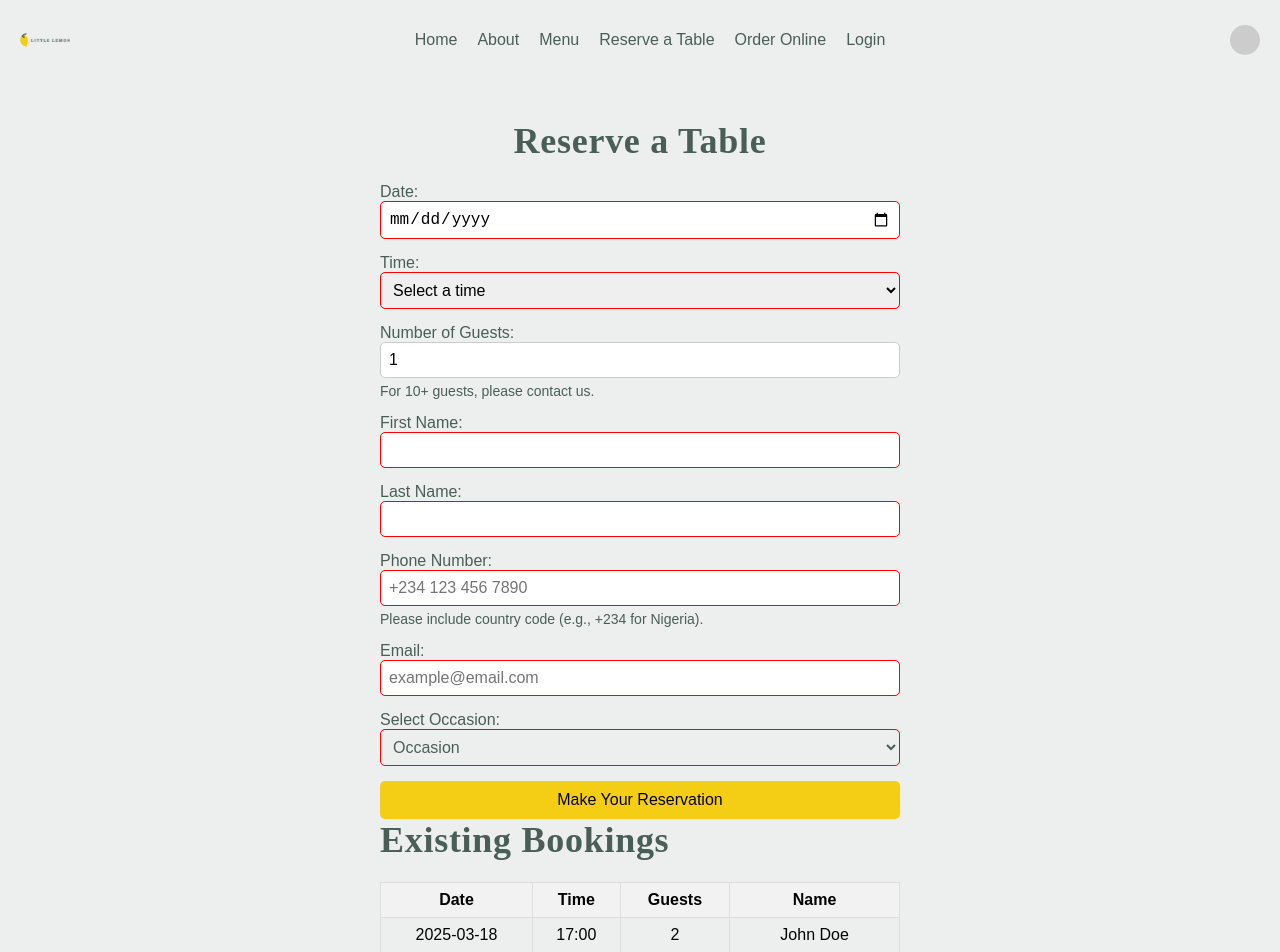
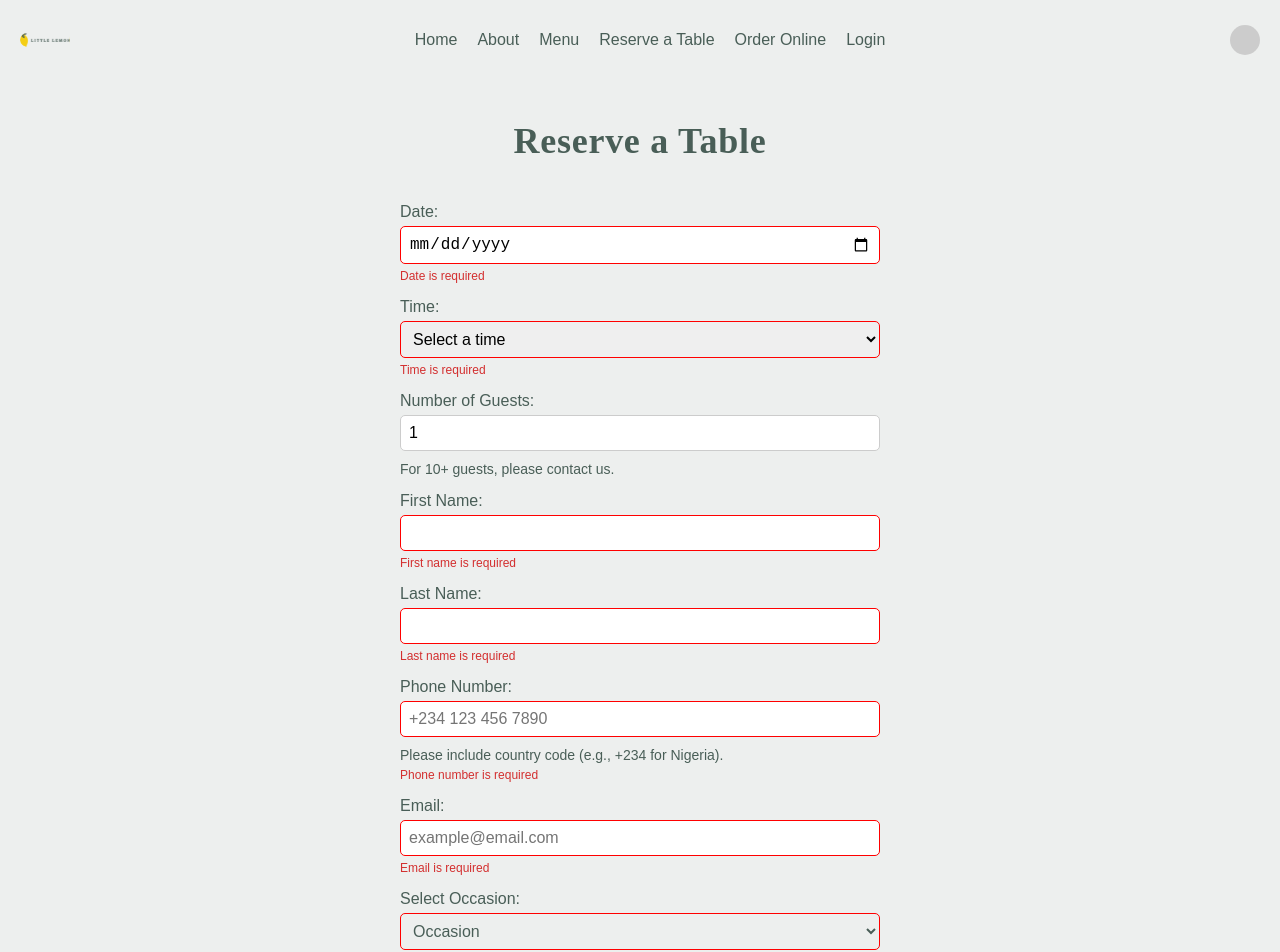
Before and after one commit to Hephzibah-SO-Cu/Little-Lemon-CS, a React (Create React App) app: page /booking in a window 1280 px wide. Shown: the top 952 px of the page. Built offline with nearby package versions, Linux system fonts and the light colour scheme.

Commit message:
HTML and React Form Validation Added

```diff
--- a/src/components/BookingForm.js
+++ b/src/components/BookingForm.js
@@ -1,8 +1,11 @@
 import React from 'react';
 
-function BookingForm({ formData, availableTimes, handleChange, handleSubmit }) {
+function BookingForm({ formData, availableTimes, handleChange, handleSubmit, formErrors, isFormValid }) {
+  // Get today's date in YYYY-MM-DD format for the min attribute
+  const today = new Date().toISOString().split('T')[0];
+
   return (
-    <form onSubmit={handleSubmit}>
+    <form onSubmit={handleSubmit} noValidate>
       <label htmlFor="date">
         Date:
         <input
@@ -11,9 +14,11 @@ function BookingForm({ formData, availableTimes, handleChange, handleSubmit }) {
           name="date"
           value={formData.date}
           onChange={handleChange}
+          min={today}
           required
           aria-required="true"
         />
+        {formErrors.date && <span className="error">{formErrors.date}</span>}
       </label>
       <label htmlFor="time">
         Time:
@@ -34,6 +39,7 @@ function BookingForm({ formData, availableTimes, handleChange, handleSubmit }) {
             </option>
           ))}
         </select>
+        {formErrors.time && <span className="error">{formErrors.time}</span>}
       </label>
       <label htmlFor="guests">
         Number of Guests:
@@ -53,6 +59,7 @@ function BookingForm({ formData, availableTimes, handleChange, handleSubmit }) {
         <span id="guest-note" className="guest-note">
           For 10+ guests, please contact us.
         </span>
+        {formErrors.guests && <span className="error">{formErrors.guests}</span>}
       </label>
       <label htmlFor="firstName">
         First Name:
@@ -62,9 +69,13 @@ function BookingForm({ formData, availableTimes, handleChange, handleSubmit }) {
           name="firstName"
           value={formData.firstName}
           onChange={handleChange}
+          pattern="[A-Za-z]+"
+          minLength="2"
           required
           aria-required="true"
+          title="First name must contain only letters and be at least 2 characters long"
         />
+        {formErrors.firstName && <span className="error">{formErrors.firstName}</span>}
       </label>
       <label htmlFor="lastName">
         Last Name:
@@ -74,9 +85,13 @@ function BookingForm({ formData, availableTimes, handleChange, handleSubmit }) {
           name="lastName"
           value={formData.lastName}
           onChange={handleChange}
+          pattern="[A-Za-z]+"
+          minLength="2"
           required
           aria-required="true"
+          title="Last name must contain only letters and be at least 2 characters long"
         />
+        {formErrors.lastName && <span className="error">{formErrors.lastName}</span>}
       </label>
       <label htmlFor="phone">
         Phone Number:
@@ -95,6 +110,7 @@ function BookingForm({ formData, availableTimes, handleChange, handleSubmit }) {
         <span id="phone-note" className="phone-note">
           Please include country code (e.g., +234 for Nigeria).
         </span>
+        {formErrors.phone && <span className="error">{formErrors.phone}</span>}
       </label>
       <label htmlFor="email">
         Email:
@@ -108,6 +124,7 @@ function BookingForm({ formData, availableTimes, handleChange, handleSubmit }) {
           required
           aria-required="true"
         />
+        {formErrors.email && <span className="error">{formErrors.email}</span>}
       </label>
       <label htmlFor="occasion">
         Select Occasion:
@@ -129,8 +146,11 @@ function BookingForm({ formData, availableTimes, handleChange, handleSubmit }) {
           <option value="Business Meeting">Business Meeting</option>
           <option value="Other">Other</option>
         </select>
+        {formErrors.occasion && <span className="error">{formErrors.occasion}</span>}
       </label>
-      <button type="submit">Make Your Reservation</button>
+      <button type="submit" disabled={!isFormValid}>
+        Make Your Reservation
+      </button>
     </form>
   );
 }
--- a/src/components/BookingPage.css
+++ b/src/components/BookingPage.css
@@ -4,11 +4,75 @@ table {
   border-collapse: collapse;
   margin-top: 20px;
 }
-  th, td {
+
+th,
+td {
   border: 1px solid #ddd;
   padding: 8px;
   text-align: center;
 }
+
 th {
   background-color: #f2f2f2;
 }
+
+form {
+  max-width: 600px;
+  margin: 0 auto;
+  padding: 20px;
+  display: flex;
+  flex-direction: column;
+  gap: 15px;
+}
+
+label {
+  display: flex;
+  flex-direction: column;
+  gap: 5px;
+}
+
+input,
+select {
+  padding: 8px;
+  border: 1px solid #ccc;
+  border-radius: 4px;
+  font-size: 16px;
+}
+
+.guest-note,
+.phone-note {
+  font-size: 12px;
+  color: #666;
+}
+
+.occasion-default {
+  color: #999;
+}
+
+.occasion-selected {
+  color: #000;
+}
+
+.error {
+  color: #d32f2f;
+  font-size: 12px;
+}
+
+button {
+  padding: 10px;
+  background-color: #007bff;
+  color: white;
+  border: none;
+  border-radius: 4px;
+  font-size: 16px;
+  cursor: pointer;
+}
+
+button:disabled {
+  background-color: #cccccc;
+  cursor: not-allowed;
+}
+
+button:hover:not(:disabled) {
+  background-color: #0056b3;
+}
--- a/src/components/BookingPage.js
+++ b/src/components/BookingPage.js
@@ -1,4 +1,4 @@
-import React, { useState } from 'react';
+import React, { useState, useEffect } from 'react';
 import BookingForm from './BookingForm';
 import Footer from './Footer';
 import './BookingPage.css';
@@ -16,12 +16,114 @@ function BookingPage({ availableTimes, dispatch, submitForm, bookingData }) {
     occasion: '',
   });
 
+  // State for form errors
+  const [formErrors, setFormErrors] = useState({
+    date: '',
+    time: '',
+    guests: '',
+    firstName: '',
+    lastName: '',
+    phone: '',
+    email: '',
+    occasion: '',
+  });
+
+  // Validate a single field
+  const validateField = (name, value) => {
+    let error = '';
+
+    switch (name) {
+      case 'date':
+        if (!value) {
+          error = 'Date is required';
+        } else {
+          const selectedDate = new Date(value);
+          const today = new Date();
+          today.setHours(0, 0, 0, 0);
+          if (selectedDate < today) {
+            error = 'Date cannot be in the past';
+          }
+        }
+        break;
+      case 'time':
+        if (!value) {
+          error = 'Time is required';
+        }
+        break;
+      case 'guests':
+        const guestsNum = parseInt(value, 10);
+        if (isNaN(guestsNum) || guestsNum < 1) {
+          error = 'Number of guests must be at least 1';
+        } else if (guestsNum > 10) {
+          error = 'Number of guests cannot exceed 10';
+        }
+        break;
+      case 'firstName':
+        if (!value) {
+          error = 'First name is required';
+        } else if (!/^[A-Za-z]+$/.test(value)) {
+          error = 'First name must contain only letters';
+        } else if (value.length < 2) {
+          error = 'First name must be at least 2 characters long';
+        }
+        break;
+      case 'lastName':
+        if (!value) {
+          error = 'Last name is required';
+        } else if (!/^[A-Za-z]+$/.test(value)) {
+          error = 'Last name must contain only letters';
+        } else if (value.length < 2) {
+          error = 'Last name must be at least 2 characters long';
+        }
+        break;
+      case 'phone':
+        if (!value) {
+          error = 'Phone number is required';
+        } else if (!/^\+[0-9]{1,3}\s?[0-9]{9,12}$/.test(value)) {
+          error = 'Please enter a valid phone number (e.g., +234 1234567890)';
+        }
+        break;
+      case 'email':
+        if (!value) {
+          error = 'Email is required';
+        } else if (!/^[^\s@]+@[^\s@]+\.[^\s@]+$/.test(value)) {
+          error = 'Please enter a valid email address';
+        }
+        break;
+      case 'occasion':
+        if (!value) {
+          error = 'Occasion is required';
+        }
+        break;
+      default:
+        break;
+    }
+
+    return error;
+  };
+
+  // Validate all fields on mount
+  useEffect(() => {
+    const errors = {};
+    Object.keys(formData).forEach((key) => {
+      errors[key] = validateField(key, formData[key]);
+    });
+    setFormErrors(errors);
+  }, []); // Empty dependency array to run only on mount
+
   // Handle form field changes
   const handleChange = (e) => {
     const { name, value } = e.target;
     setFormData((prevData) => ({
       ...prevData,
       [name]: value,
+    }));
+
+    // Validate the changed field
+    const error = validateField(name, value);
+    setFormErrors((prevErrors) => ({
+      ...prevErrors,
+      [name]: error,
     }));
 
     // Dispatch the new date to fetch updated times
@@ -33,11 +135,41 @@ function BookingPage({ availableTimes, dispatch, submitForm, bookingData }) {
   // Handle form submission
   const handleSubmit = (e) => {
     e.preventDefault();
-    console.log('handleSubmit called with formData:', formData); // Debug log
-    submitForm(formData); // Call submitForm with form data
+    console.log('handleSubmit called with formData:', formData);
+
+    // Validate all fields before submission
+    const errors = {};
+    Object.keys(formData).forEach((key) => {
+      errors[key] = validateField(key, formData[key]);
+    });
+
+    setFormErrors(errors);
+
+    // Check if there are any errors
+    const hasErrors = Object.values(errors).some((error) => error !== '');
+    if (hasErrors) {
+      return;
+    }
+
+    submitForm(formData);
   };
 
-  // Filter valid bookings (objects with required fields)
+  // Determine if the form is valid
+  const isFormValid = () => {
+    return (
+      Object.values(formErrors).every((error) => error === '') &&
+      formData.date !== '' &&
+      formData.time !== '' &&
+      formData.guests >= 1 &&
+      formData.firstName !== '' &&
+      formData.lastName !== '' &&
+      formData.phone !== '' &&
+      formData.email !== '' &&
+      formData.occasion !== ''
+    );
+  };
+
+  // Filter valid bookings
   const validBookings = bookingData.filter(
     (booking) =>
       booking &&
@@ -57,6 +189,8 @@ function BookingPage({ availableTimes, dispatch, submitForm, bookingData }) {
           availableTimes={availableTimes}
           handleChange={handleChange}
           handleSubmit={handleSubmit}
+          formErrors={formErrors}
+          isFormValid={isFormValid()}
         />
         <h2>Existing Bookings</h2>
         <table>
```
Also changed, not shown: 2 other files (tests, documents, lock files or other folders). Lines whose indentation alone changed are shown as unchanged.
